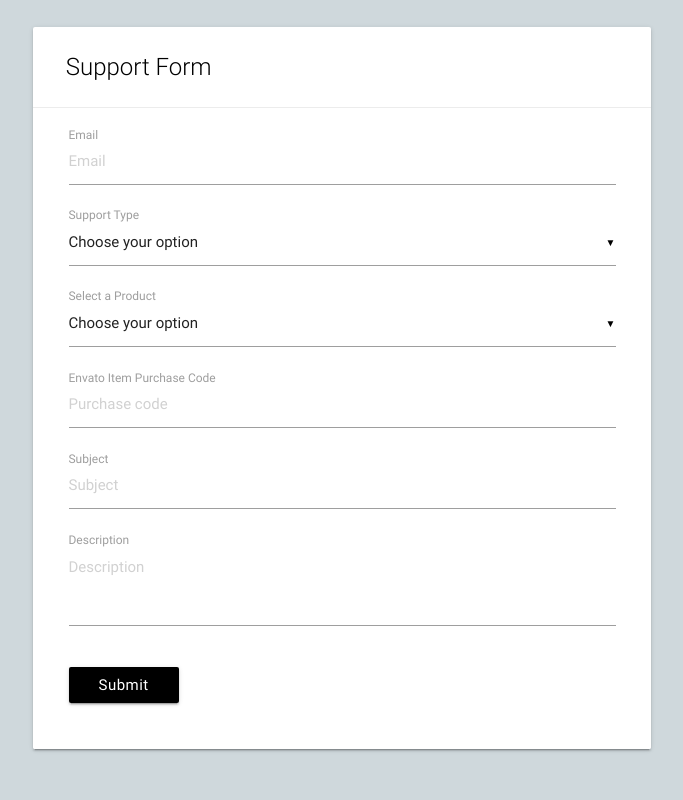
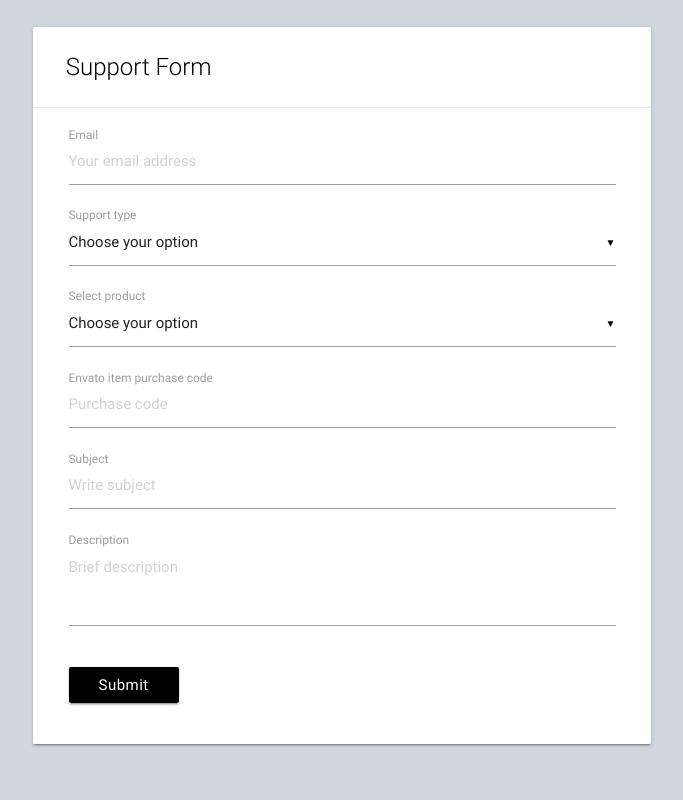
Before and after one commit to t1m9m/t1m9m, a PHP site: page /support/index.html in a window 1280 px wide. Shown: the whole page, without its empty margins (298-981 px from the left). Run offline with PHP 8.4, Linux system fonts and the light colour scheme; some libraries are stand-ins or nearby versions.

Commit message:
Fixed some issues

```diff
--- a/support/index.html
+++ b/support/index.html
@@ -5,18 +5,18 @@
 	<meta content="width=device-width, initial-scale=1, maximum-scale=1.0" name="viewport">
 	<title>t1m9m | Support</title>
 
-	<link rel="icon" href="../logo.png" type="image/*">
+	<link rel="icon" href="http://t1m9m.dev/logo.png" type="image/*">
 
 	<link href="https://fonts.googleapis.com/icon?family=Material+Icons" rel="stylesheet">
-	<link href="../css/materialize.css" media="screen,projection" rel="stylesheet" type="text/css">
-	<link href="../css/materialdesignicons.min.css" rel="stylesheet" type="text/css">
+	<link href="http://t1m9m.dev//css/materialize.css" rel="stylesheet" type="text/css">
+	<link href="http://t1m9m.dev//css/materialdesignicons.min.css" rel="stylesheet" type="text/css">
 
 	<script src="https://code.jquery.com/jquery-2.1.1.min.js"></script>
-	<script src="../materialize.js"></script>
-	<script src="../js/init.js"></script>
+	<script src="http://t1m9m.dev//js/materialize.js"></script>
+	<script src="http://t1m9m.dev//js/init.js"></script>
 </head>
 <body>
-    <div class="row" style="margin: 1.5% 0">
+    <div class="row" style="margin: 1.5% 0 0 0">
         <div class="col s12 m6 offset-m3 l6 offset-l3">
           	<div class="card white">
             	<div class="card-content black-text">
@@ -27,7 +27,7 @@
 						<form id="send" method="post" onsubmit="return validateForm()" name="support_form">
 	        				<div class="row">
 		        				<div class="input-field col s12">
-			          				<input name="email" placeholder="Email" id="email" type="email" class="validate">
+			          				<input name="email" placeholder="Your email address" id="email" type="email" class="validate">
 			          				<label for="email" data-error="Value is required.">Email</label>
 			        			</div>
 			        		</div>
@@ -36,9 +36,10 @@
 								    <select id="type" name="type">
 								      	<option value="" disabled selected>Choose your option</option>
 								      	<option value="Envato">Envato item support</option>
-								      	<option value="Custom">Custom project development order</option>
+								      	<option value="EnvatoCustom">Envato item custom development</option>
+								      	<option value="Custom">Custom project development</option>
 								    </select>
-								    <label for="type" data-error="Value is required.">Support Type</label>
+								    <label for="type" data-error="Value is required.">Support type</label>
 								</div>
 			        		</div>
 			        		<div class="row">
@@ -46,30 +47,30 @@
 								    <select id="product" name="product">
 								      	<option value="" disabled selected>Choose your option</option>
 								      	<option value="Venus">Venus</option>
-								      	<option value="Mars">Mars</option>
 								    </select>
-								    <label for="product" data-error="Value is required.">Select a Product</label>
+								    <label for="product" data-error="Value is required.">Select product</label>
 								</div>
 			        		</div>
 							<div class="row">
 								<div class="input-field col s12">
 			          				<input name="code" placeholder="Purchase code" id="code" type="text" class="validate">
-			          				<label for="code" data-error="Value is required.">Envato Item Purchase Code</label>
+			          				<label for="code" data-error="Value is required.">Envato item purchase code</label>
 			        			</div>
 							</div>
+							<span style="display: none">http://marketplace.envato.com/api/edge/[USERNAME]/[API-KEY]/verify-purchase:[PURCHASE_KEY].json</span>
 							<div class="row">
 								<div class="input-field col s12">
-			          				<input name="subject" placeholder="Subject" id="subject" type="text" class="validate">
+			          				<input name="subject" placeholder="Write subject" id="subject" type="text" class="validate">
 			          				<label for="subject" data-error="Value is required.">Subject</label>
 			        			</div>
 							</div>
 			        		<div class="row">
 								<div class="input-field col s12">
-						          	<textarea name="description" placeholder="Description" id="description" class="materialize-textarea validate"></textarea>
+						          	<textarea name="description" placeholder="Brief description" id="description" class="materialize-textarea validate"></textarea>
 						          	<label for="description" data-error="Value is required.">Description</label>
 						        </div>
 			        		</div>
-							<div class="row" style="margin-bottom: 10px;">
+							<div class="row" style="margin-bottom: 5px;">
 								<div class="input-field col s3">
 									<button type="submit" class="waves-effect waves-light btn black">Submit</button>
 								</div>
@@ -108,11 +109,11 @@
 	        }
 
 	        var product = document.forms["support_form"]["product"].value;
-	        if (product == "" && type == 'Envato') {
+	        if ((product == "" && type == 'Envato') || (product == "" && type == 'EnvatoCustom')) {
 	            $('#product').focus().parent().find('.select-dropdown').removeClass("select-dropdown").addClass("validate invalid");
 
 	            return false;
-	        } else if (product && type == 'Envato') {
+	        } else if ((product && type == 'Envato') || (product && type == 'EnvatoCustom')) {
 				$('#product').parent().find('.validate.invalid').removeClass("invalid").addClass("valid");
 	        }
 
@@ -148,8 +149,8 @@
            		url: "send.php",
            		data: $("#send").serialize(),
            		success: function(response){
-           			Materialize.toast(response, 4000);
-           			setTimeout(function(){ location.reload(); }, 4200);
+           			Materialize.toast(response, 5000);
+           			setTimeout(function(){ location.reload(true); }, 6000);
            		}
          	});
 
```
Also changed, not shown: support/send.php (+7 -4 lines).
